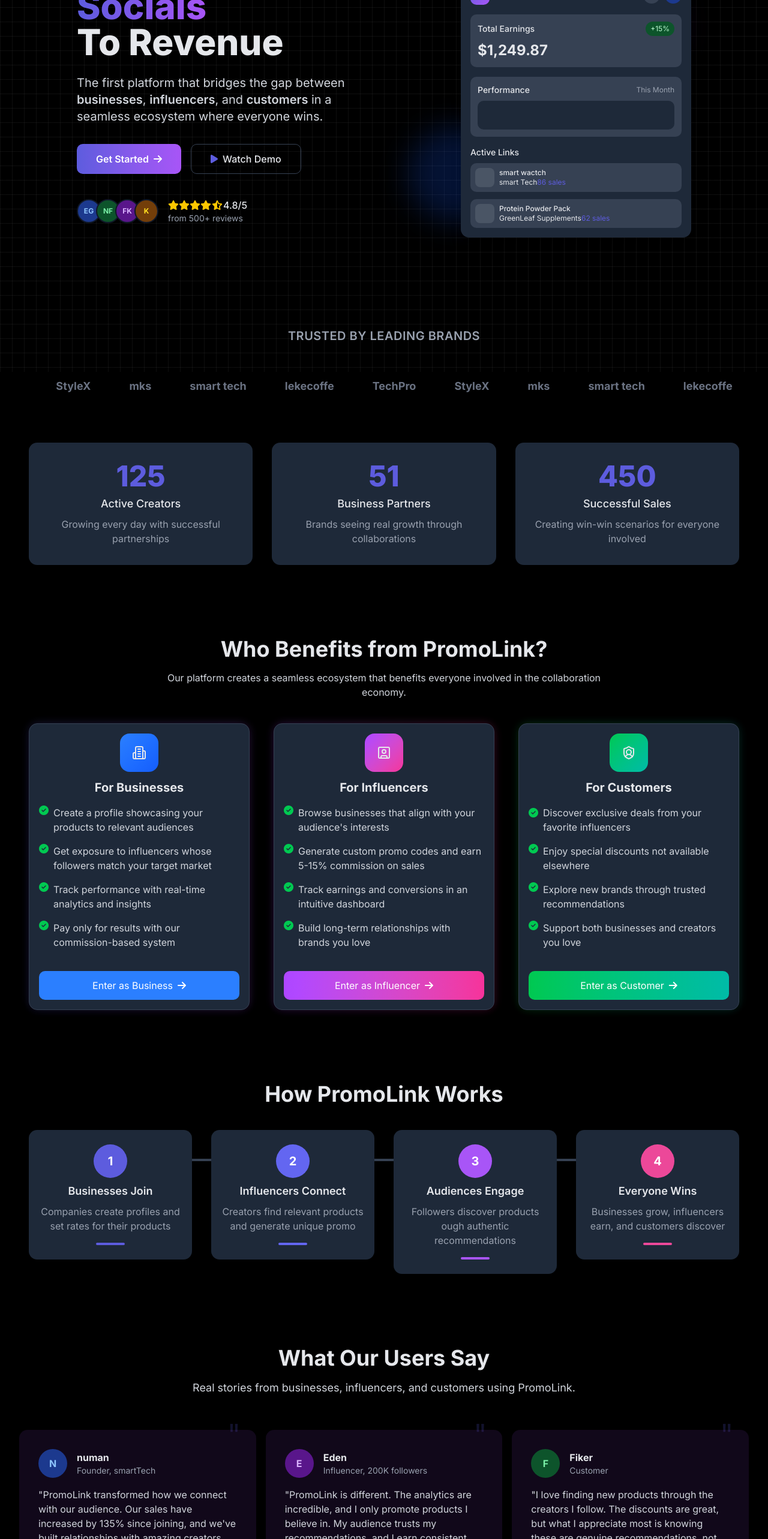
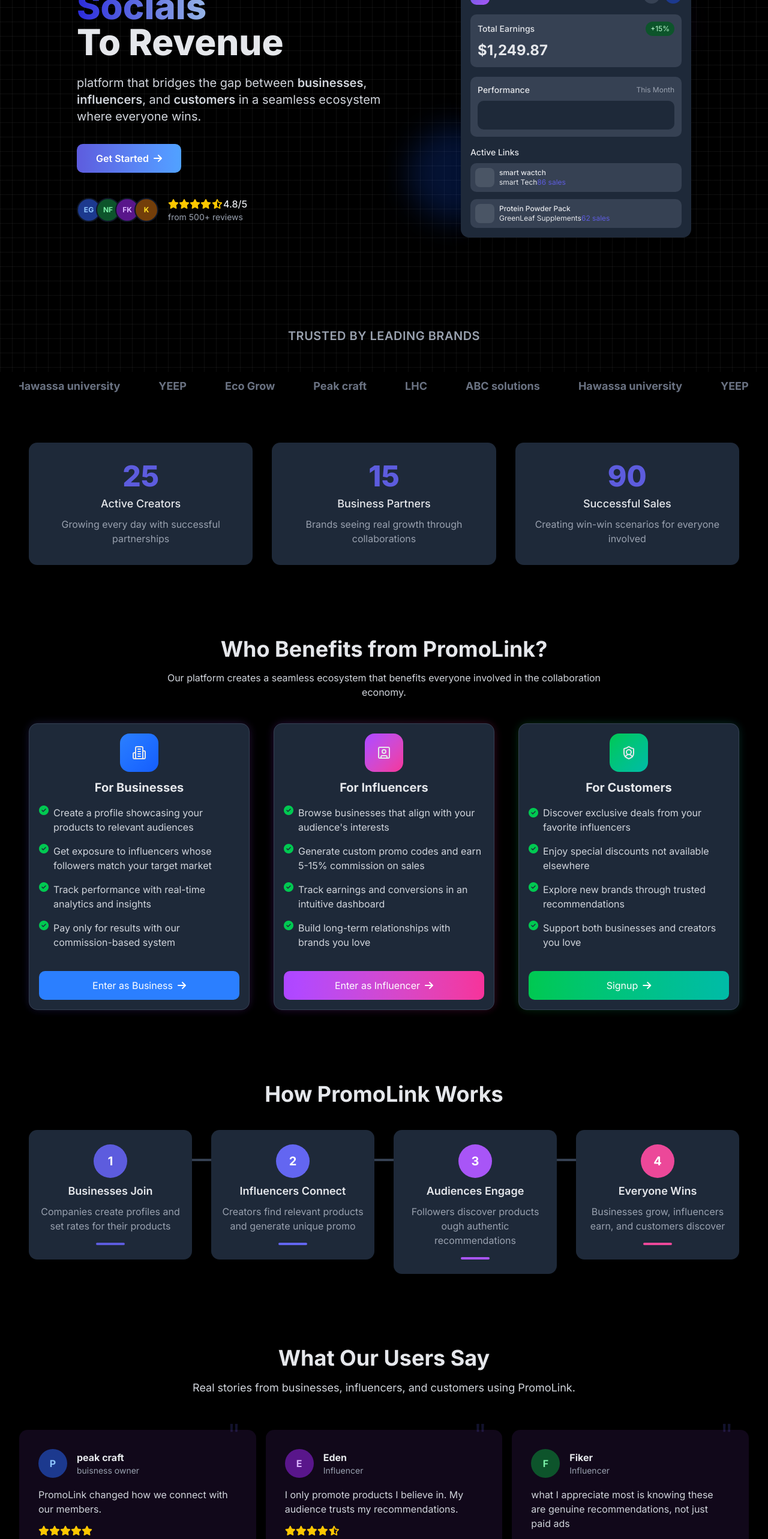
Before and after one commit to fikertag/promolink, a Next.js app: page / in a window 1280 px wide. Shown: the part 180-2746 px from the top of the page at 60% size. Built offline with nearby package versions, Linux system fonts and the light colour scheme.

Commit message:
landing page

```diff
--- a/src/app/globals.css
+++ b/src/app/globals.css
@@ -167,7 +167,7 @@ body {
   display: none; /* Safari and Chrome */
 }
 .text-gradient {
-  background: linear-gradient(to right, #5d5cde, #a855f7);
+  background: linear-gradient(to right, #2b2bdc, #96b4e6);
   -webkit-background-clip: text;
   background-clip: text;
   color: transparent;
--- a/src/app/page.tsx
+++ b/src/app/page.tsx
@@ -114,14 +114,15 @@ const LandingPage = () => {
             <div className="flex justify-between h-20">
               <div className="flex items-center">
                 <div className="flex-shrink-0 flex items-center">
-                  <span className="font-extrabold text-3xl text-gradient cursor-pointer">
-                    Promo<span className="text-blue-600">L</span>in
-                    <span className="text-blue-600">k</span>
+                  <span className="font-extrabold text-3xl text-gradient cursor-pointer text-blue-600">
+                    {/* Promo<span className="text-blue-600">L</span>in */}
+                    Promolink
+                    {/* <span className="text-blue-600">k</span> */}
                   </span>
                 </div>
               </div>
               <div className="flex items-center space-x-4">
-                <button className="text-gray-600 dark:text-gray-300 hover:text-primary dark:hover:text-primary transition-colors font-medium hidden md:block cursor-pointer">
+                {/* <button className="text-gray-600 dark:text-gray-300 hover:text-primary dark:hover:text-primary transition-colors font-medium hidden md:block cursor-pointer">
                   About
                 </button>
                 <button className="text-gray-600 dark:text-gray-300 hover:text-primary dark:hover:text-primary transition-colors font-medium hidden md:block cursor-pointer">
@@ -129,7 +130,7 @@ const LandingPage = () => {
                 </button>
                 <button className="text-gray-600 dark:text-gray-300 hover:text-primary dark:hover:text-primary transition-colors font-medium hidden md:block cursor-pointer">
                   Support
-                </button>
+                </button> */}
                 <Link
                   href={"/signup"}
                   className="py-1.5 ml-3 px-4 text-sm bg-primary hover:bg-secondary text-white rounded-lg transition-colors hidden md:block"
@@ -156,7 +157,7 @@ const LandingPage = () => {
                     <span className="block">To Revenue</span>
                   </h1>
                   <p className="text-lg md:text-xl text-gray-600 dark:text-gray-300 mb-6 md:mb-8">
-                    The first platform that bridges the gap between{" "}
+                    platform that bridges the gap between{" "}
                     <span className="font-semibold">businesses</span>,{" "}
                     <span className="font-semibold">influencers</span>, and{" "}
                     <span className="font-semibold">customers</span> in a
@@ -165,18 +166,18 @@ const LandingPage = () => {
                   <div className="flex flex-col sm:flex-row space-y-4 sm:space-y-0 sm:space-x-4">
                     <Link
                       href={"/signup"}
-                      className="py-3 px-8 bg-gradient-to-r from-primary to-accent hover:from-accent hover:to-primary text-white rounded-lg transition-all duration-300 flex items-center justify-center shadow-lg hover:shadow-xl font-semibold"
+                      className="py-3 px-8 bg-gradient-to-r from-primary to-blue-400 hover:from-blue-400 hover:to-primary text-white rounded-lg transition-all duration-300 flex items-center justify-center shadow-lg hover:shadow-xl font-semibold"
                     >
                       Get Started
                       <i className="fas fa-arrow-right ml-2"></i>
                     </Link>
-                    <Link
+                    {/* <Link
                       href={"/signup"}
                       className="py-3 px-8 border border-gray-300 dark:border-gray-700 hover:border-primary dark:hover:border-primary text-gray-800 dark:text-gray-200 rounded-lg transition-colors flex items-center justify-center font-medium"
                     >
                       <i className="fas fa-play text-primary mr-2"></i>
                       Watch Demo
-                    </Link>
+                    </Link> */}
                   </div>
                   <div className="flex items-center mt-6 md:mt-10">
                     <div className="flex -space-x-2">
@@ -307,21 +308,21 @@ const LandingPage = () => {
                 <div className="flex overflow-x-hidden">
                   <div className="flex py-2 md:pt-4 animate-marquee whitespace-nowrap">
                     {[
-                      "smart tech",
-                      "lekecoffe",
-                      "TechPro",
-                      "StyleX",
-                      "mks",
-                      "smart tech",
-                      "lekecoffe",
-                      "TechPro",
-                      "StyleX",
-                      "mks",
-                      "smart tech",
-                      "lekecoffe",
-                      "TechPro",
-                      "StyleX",
-                      "mks",
+                      "Peak craft",
+                      "LHC",
+                      "ABC solutions",
+                      "Hawassa university",
+                      "YEEP",
+                      "Eco Grow",
+                      "Peak craft",
+                      "LHC",
+                      "ABC solutions",
+                      "Hawassa university",
+                      "YEEP",
+                      "Eco Grow",
+                      "Peak craft",
+                      "LHC",
+                      "ABC solutions",
                     ].map((brand, index) => (
                       <div
                         key={index}
@@ -398,7 +399,7 @@ const LandingPage = () => {
               <div className="text-center neumorph dark:bg-gray-800 rounded-xl p-8 transform transition hover:scale-105 duration-300">
                 <div
                   className="text-primary text-5xl font-extrabold mb-2 counter"
-                  data-target="125"
+                  data-target="25"
                 >
                   0
                 </div>
@@ -410,7 +411,7 @@ const LandingPage = () => {
               <div className="text-center neumorph dark:bg-gray-800 rounded-xl p-8 transform transition hover:scale-105 duration-300">
                 <div
                   className="text-primary text-5xl font-extrabold mb-2 counter"
-                  data-target="51"
+                  data-target="15"
                 >
                   0
                 </div>
@@ -422,7 +423,7 @@ const LandingPage = () => {
               <div className="text-center neumorph dark:bg-gray-800 rounded-xl p-8 transform transition hover:scale-105 duration-300">
                 <div
                   className="text-primary text-5xl font-extrabold mb-2 counter"
-                  data-target="450"
+                  data-target="90"
                 >
                   0
                 </div>
@@ -581,7 +582,7 @@ const LandingPage = () => {
                     href={"/signup"}
                     className="mt-3 w-full py-3 px-4 bg-gradient-to-r from-green-500 to-teal-500 hover:from-green-600 hover:to-teal-600 text-white rounded-lg transition-all text-center"
                   >
-                    Enter as Customer
+                    Signup
                     <i className="fas fa-arrow-right ml-2 group-hover:ml-3 transition-all"></i>
                   </Link>
                 </div>
@@ -681,21 +682,18 @@ const LandingPage = () => {
                   <div className="flex items-center mb-4">
                     <div className="h-12 w-12 rounded-full bg-blue-100 dark:bg-blue-900 flex items-center justify-center mr-4">
                       <span className="font-bold text-blue-600 dark:text-blue-300">
-                        N
+                        P
                       </span>
                     </div>
                     <div>
-                      <h4 className="font-bold">numan</h4>
+                      <h4 className="font-bold">peak craft</h4>
                       <p className="text-sm text-gray-500 dark:text-gray-400">
-                        Founder, smartTech
+                        buisness owner
                       </p>
                     </div>
                   </div>
                   <p className="text-gray-600 dark:text-gray-300 mb-4">
-                    &quot;PromoLink transformed how we connect with our
-                    audience. Our sales have increased by 135% since joining,
-                    and we&apos;ve built relationships with amazing creators who
-                    truly
+                    PromoLink changed how we connect with our members.
                   </p>
                   <div className="flex text-yellow-400">
                     <i className="fas fa-star"></i>
@@ -721,14 +719,13 @@ const LandingPage = () => {
                     <div>
                       <h4 className="font-bold">Eden</h4>
                       <p className="text-sm text-gray-500 dark:text-gray-400">
-                        Influencer, 200K followers
+                        Influencer
                       </p>
                     </div>
                   </div>
                   <p className="text-gray-600 dark:text-gray-300 mb-4">
-                    &quot;PromoLink is different. The analytics are incredible,
-                    and I only promote products I believe in. My audience trusts
-                    my recommendations, and I earn consistent
+                    I only promote products I believe in. My audience trusts my
+                    recommendations.
                   </p>
                   <div className="flex text-yellow-400">
                     <i className="fas fa-star"></i>
@@ -754,15 +751,13 @@ const LandingPage = () => {
                     <div>
                       <h4 className="font-bold">Fiker</h4>
                       <p className="text-sm text-gray-500 dark:text-gray-400">
-                        Customer
+                        Influencer
                       </p>
                     </div>
                   </div>
                   <p className="text-gray-600 dark:text-gray-300 mb-4">
-                    &quot;I love finding new products through the creators I
-                    follow. The discounts are great, but what I appreciate most
-                    is knowing these are genuine recommendations, not just paid
-                    ads.&quot;
+                    what I appreciate most is knowing these are genuine
+                    recommendations, not just paid ads
                   </p>
                   <div className="flex text-yellow-400">
                     <i className="fas fa-star"></i>
@@ -797,10 +792,10 @@ const LandingPage = () => {
                     Create Your Account
                     <i className="fas fa-arrow-right ml-2"></i>
                   </Link>
-                  <button className="py-4 w-full max-w-[300px] border border-white text-white hover:bg-white/10 rounded-lg transition-colors flex items-center justify-center font-medium">
+                  {/* <button className="py-4 w-full max-w-[300px] border border-white text-white hover:bg-white/10 rounded-lg transition-colors flex items-center justify-center font-medium">
                     <i className="fas fa-headset mr-2"></i>
                     Talk to Our Team
-                  </button>
+                  </button> */}
                 </div>
               </div>
             </div>
@@ -823,40 +818,15 @@ const LandingPage = () => {
                 </p>
                 <div className="flex items-center space-x-4">
                   <a
-                    href="#"
+                    href="https://t.me/promolink_hu"
                     className="text-gray-400 hover:text-primary transition-colors"
-                  >
-                    <SocialIcon
-                      platform={"instagram"}
-                      color="#99a1af"
-                      size={18}
-                    />
-                  </a>
-                  <a
-                    href="#"
-                    className="text-gray-400 hover:text-primary transition-colors"
+                    target="_blank"
                   >
                     <SocialIcon
                       platform={"telegram"}
                       color="#99a1af"
                       size={18}
                     />
-                  </a>
-                  <a
-                    href="#"
-                    className="text-gray-400 hover:text-primary transition-colors"
-                  >
-                    <SocialIcon
-                      platform={"youtube"}
-                      color="#99a1af"
-                      size={18}
-                    />
-                  </a>
-                  <a
-                    href="#"
-                    className="text-gray-400 hover:text-primary transition-colors"
-                  >
-                    <SocialIcon platform={"tiktok"} color="#99a1af" size={18} />
                   </a>
                 </div>
               </div>
@@ -865,7 +835,11 @@ const LandingPage = () => {
                 <h4 className="font-semibold mb-4">Resources</h4>
                 <ul className="space-y-3 text-gray-500 dark:text-gray-400">
                   <li>
-                    <a href="#" className="hover:text-primary grow-underline">
+                    <a
+                      href="https://t.me/promolink_hu"
+                      className="hover:text-primary grow-underline"
+                      target="_blank"
+                    >
                       Help Center
                     </a>
                   </li>
@@ -876,7 +850,10 @@ const LandingPage = () => {
                 <h4 className="font-semibold mb-4">Company</h4>
                 <ul className="space-y-3 text-gray-500 dark:text-gray-400">
                   <li>
-                    <a href="#" className="hover:text-primary grow-underline">
+                    <a
+                      href="https://t.me/promolink_hu"
+                      className="hover:text-primary grow-underline"
+                    >
                       About Us
                     </a>
                   </li>
@@ -889,15 +866,7 @@ const LandingPage = () => {
                 © 2023 PromoLink. All rights reserved.
               </p>
               <div className="flex space-x-6 text-sm text-gray-500 dark:text-gray-400">
-                <a href="#" className="hover:text-primary grow-underline">
-                  Terms
-                </a>
-                <a href="#" className="hover:text-primary grow-underline">
-                  Privacy
-                </a>
-                <a href="#" className="hover:text-primary grow-underline">
-                  Cookies
-                </a>
+                *
               </div>
             </div>
           </div>
```
